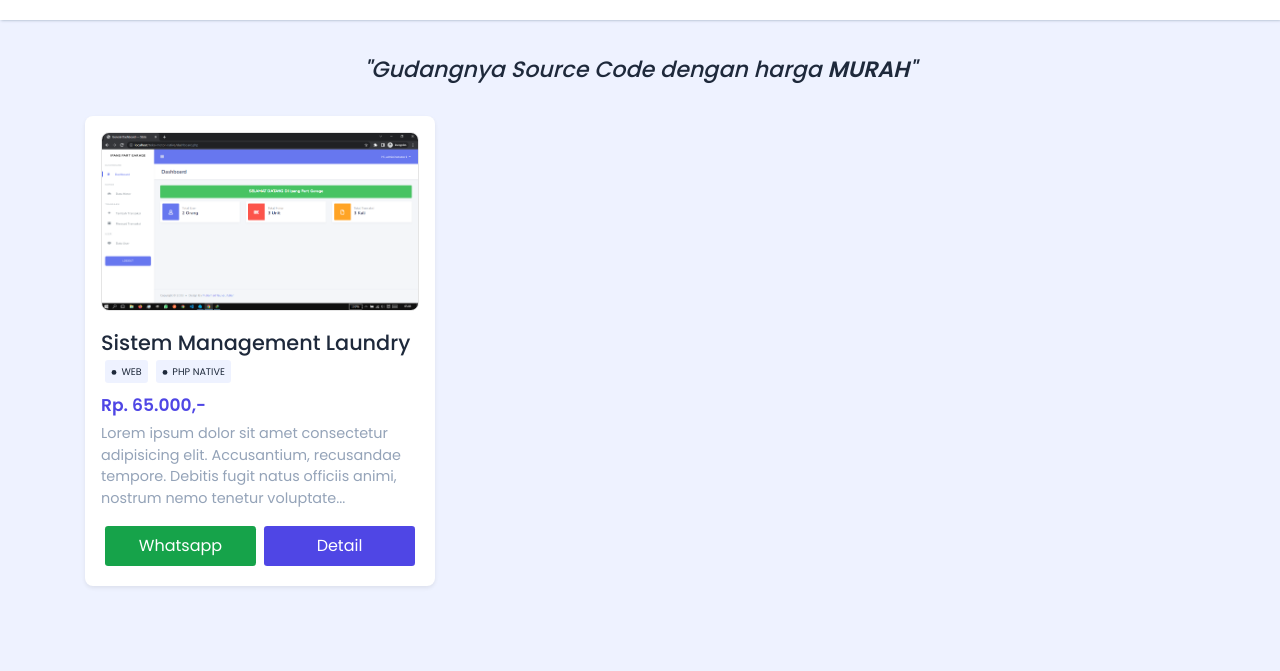
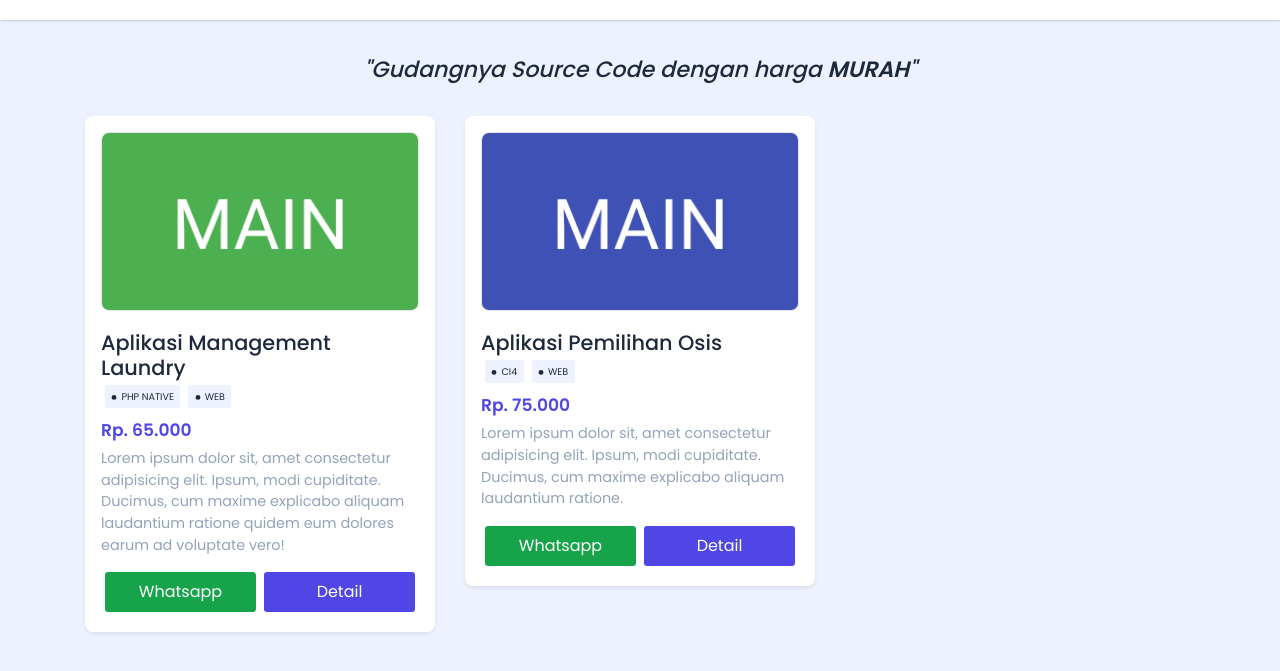
Before and after one commit to PunyaSaya19/punyasayacode, a plain HTML site: page index.html in a window 1280 px wide. Shown: the part 55-726 px from the top of the page. Drawn offline with nearby package versions, Linux system fonts and the light colour scheme.

Commit message:
set ajax json

```diff
--- a/assets/css/detail.css
+++ b/assets/css/detail.css
@@ -72,7 +72,7 @@ h1.my-nav-brand {
 
 
 /* info */
-#info h2#info-title{
+#info h2#judul{
   font-size: 2rem;
 }
 h6.harga {
@@ -92,7 +92,7 @@ h6.harga {
   }
 
   /* info */
-  #info h2#info-title{
+  #info h2#judul{
     font-size: 1.8rem;
   }
   h6.harga {
--- a/index.html
+++ b/index.html
@@ -33,7 +33,7 @@
     <!-- main content -->
     <section id="main">
       <div class="container">
-        <div class="row">
+        <div class="row" id="main-content">
           <div class="col-md-4 col-sm-12 mb-3">
             <div class="card px-3 pt-3 my-card shadow-sm">
               <img
@@ -88,16 +88,66 @@
     ></script>
     <script src="assets/fontawesome/js/all.min.js"></script>
     <script>
+      const main_content = document.querySelector("#main-content");
       const xhr = new XMLHttpRequest();
       xhr.onload = () => {
         if (xhr.status == 200) {
-          console.log(xhr.responseText);
+          const datas = JSON.parse(xhr.responseText);
+          console.log(datas);
+          main_content.innerHTML = tmplt(datas.datas, datas.wa);
         } else {
           console.log("gagal load data");
         }
       };
       xhr.open("GET", "resource.json");
       xhr.send();
+
+      // functions
+      function tmplt(dt, wa) {
+        let tmplt = ``;
+        dt.forEach((e, i) => {
+          let lbl = ``;
+          let url_wa =
+            `https://api.whatsapp.com/send/?phone=${wa}&text=halo%20admin%20saya%20ingin%20membeli%20` +
+            e.judul.replace(" ", "%20");
+          e.kategori.forEach((a) => {
+            lbl += `<div
+                    class="tag d-flex justify-content-center align-items-center m-1"
+                  >
+                    <i class="fas fa-circle mr-1"></i>
+                    <span>${a}</span>
+                  </div>`;
+          });
+          tmplt += `
+          <div class="col-md-4 col-sm-12 mb-3">
+            <div class="card px-3 pt-3 my-card shadow-sm">
+              <img
+                src="${e.img_folder}${e.img_main}.png"
+                class="card-img-top"
+                alt="Gambar Project"
+              />
+              <div class="card-body px-0">
+                <h5 class="card-title mb-0">${e.judul}</h5>
+                <div class="tags mb-2 d-flex">
+                 ${lbl}
+                 </div>
+                <h6 class="harga">${e.harga}</h6>
+                <p class="card-text">
+                  ${e.deskripsi}
+                </p>
+                <div
+                  class="btn-card d-flex justify-content-center align-items-center"
+                >
+                  <a href="${url_wa}" class="btn-wa w-50 mx-1" target="_blank">Whatsapp </a>
+                  <a href="detail.html?id=${e.id}" class="btn-detail w-50 mx-1">Detail </a>
+                </div>
+              </div>
+            </div>
+          </div>
+          `;
+        });
+        return tmplt;
+      }
     </script>
   </body>
 </html>
--- a/info.txt
+++ b/info.txt
@@ -3,10 +3,10 @@ JSON
 id
 judul
 harga (format rupiah)
-kategori array
+kategori (array)
 deskripsi
 img_folder
 img_count
 img_main
 fitur
-teknologi
+teknologi (array)
--- a/resource.json
+++ b/resource.json
@@ -1,12 +1,30 @@
+{
+  "wa" : "6288971837666",
+  "datas" :
   [
     {
-    "judul" : "Judul 1",
-    "deskripsi" : "Lorem ipsum dolor sit amet consectetur adipisicing elit. Facilis quas earum mollitia reiciendis ipsa, quam quod! Ipsa iste quidem et.",
-    "harga" : "65.000"
+      "id" : "PRJ001",
+      "judul" : "Aplikasi Management Laundry",
+      "harga" : "Rp. 65.000",
+      "kategori" : ["PHP NATIVE", "WEB"],
+      "deskripsi" : "Lorem ipsum dolor sit, amet consectetur adipisicing elit. Ipsum, modi cupiditate. Ducimus, cum maxime explicabo aliquam laudantium ratione quidem eum dolores earum ad voluptate vero!",
+      "img_folder" : "assets/img/project-1/",
+      "img_count" : 4,
+      "img_main" : "main",
+      "fitur" : "<ol><li>Lorem ipsum dolor sit amet consectetur adipisicing elit.Voluptates, eveniet.</li><li>Loremipsumdolor sit amet consectetur.</li><li>Lorem ipsum dolor, sit amet consectetur adipisicing elit.Blanditiis fugit harum quo possimus cum nolla nobis rationevoluptatibus mollitia?</li><li>Lorem, ipsum.</li><li>lorem :<ol><li>Lorem, ipsum dolor sit amet consectetur adipisicing elit. Doloribus commodi odio ipsa at, voluptatem teneturpraesentium fugit quasi saepe tempora quibusdam distinctio itaque corrupti magnam, obcaecati eaque dicta assumenda ducimus.</li><li>Lorem ipsum dolor sit amet consectetur.</li></ol></li></ol>",
+      "teknologi" : ["Boostrap 4", "AJAX JS", "PHP NATIVE"]
     },
     {
-    "judul" : "Judul 2",
-    "deskripsi" : "Lorem ipsum dolor sit amet consectetur adipisicing elit. Facilis quas earum mollitia reiciendis ipsa, quam quod! ",
-    "harga" : "75.000"
+      "id" : "PRJ002",
+      "judul" : "Aplikasi Pemilihan Osis",
+      "harga" : "Rp. 75.000",
+      "kategori" : ["CI4", "WEB"],
+      "deskripsi" : "Lorem ipsum dolor sit, amet consectetur adipisicing elit. Ipsum, modi cupiditate. Ducimus, cum maxime explicabo aliquam laudantium ratione.",
+      "img_folder" : "assets/img/project-2/",
+      "img_count" : 5,
+      "img_main" : "main",
+      "fitur" : "<ol><li>Lorem ipsum dolor sit amet consectetur adipisicing elit.Voluptates, eveniet.</li><li>Loremipsumdolor sit amet consectetur.</li><li>Lorem ipsum dolor, sit amet consectetur adipisicing elit.Blanditiis fugit harum quo possimus cum nolla nobis rationevoluptatibus mollitia?</li><li>Lorem, ipsum.</li></ol>",
+      "teknologi" : ["Boostrap 5", "AJAX JS", "CI4"]
     }
   ]
+}
```
Also changed, not shown: detail.html (+96 -20 lines), assets/img/project-1/1.png (added), assets/img/project-1/2.png (added), assets/img/project-1/3.png (added), assets/img/project-1/4.png (added), assets/img/project-1/main.png (added), assets/img/project-2/1.png (added), assets/img/project-2/2.png (added), assets/img/project-2/3.png (added), assets/img/project-2/4.png (added), assets/img/project-2/5.png (added), assets/img/project-2/main.png (added). Lines whose indentation alone changed are shown as unchanged.
